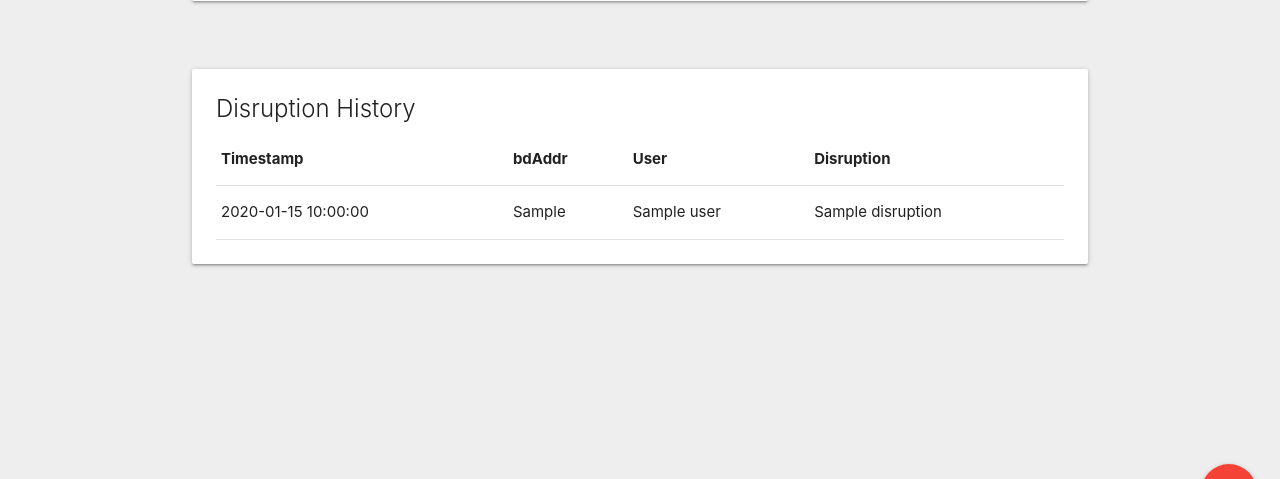
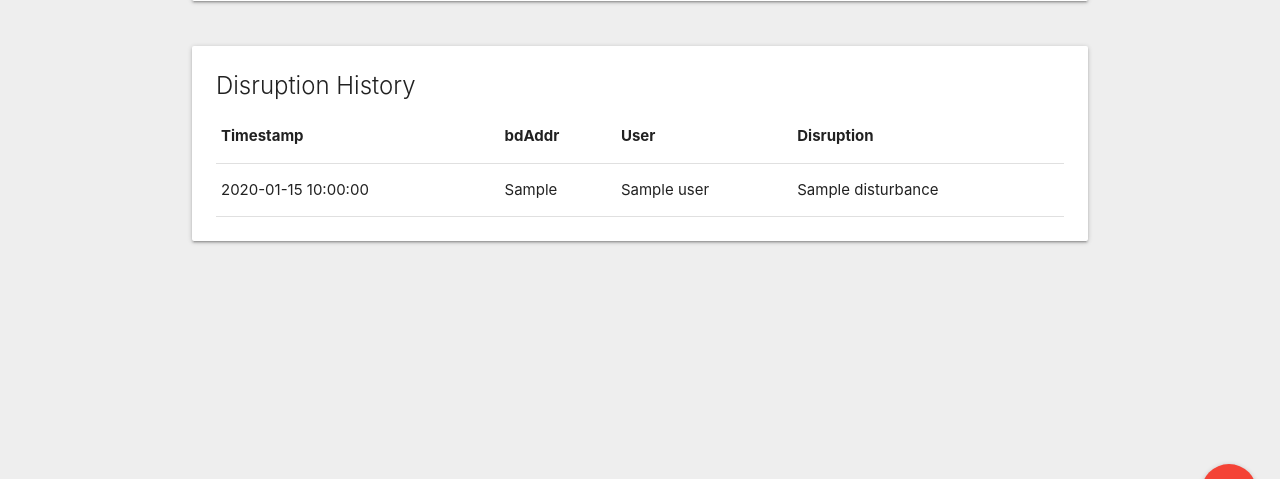
Before and after one commit to timvan/flicpi, a Flask app: template python/templates/index.html in a window 1280 px wide. Shown: the part 257-736 px from the top of the page. Run offline with Flask 2, Linux system fonts and the light colour scheme; the template is opened without the code that fills it: most values are stand-ins (such as "Sample title", 1, 10 or a date in 2020); some libraries are stand-ins or nearby versions.

Commit message:
name change

```diff
--- a/python/templates/index.html
+++ b/python/templates/index.html
@@ -98,7 +98,7 @@
 
         <!-- DISTURBANCE HISTORY -->
 
-        <br><br>
+        <br>
 
         <div class="card">
             <div class="card-content">
@@ -119,7 +119,7 @@
                                 <td>{{ row.timestamp }}</td>
                                 <td>{{ row.bdAddr }}</td>
                                 <td>{{ row.user }}</td>
-                                <td>{{ row.disruption }}</td>
+                                <td>{{ row.disturbance }}</td>
                             </tr>
                         {% endfor %}
                     </tbody>
@@ -194,9 +194,9 @@
             str += ('<td>' + String(data[i]['state']) + '</td>')
 
     		if(String(data[i]['state']) == 'true'){
-    			str += ('<td class="current_disruption active" disruption_start="' + String(data[i]['disruption_start']) + '"></td>');
+    			str += ('<td class="current_disturbance active" disturbance_start="' + String(data[i]['disturbance_start']) + '"></td>');
     		}else{
-    			str += ('<td class="current_disruption"></td>');
+    			str += ('<td class="current_disturbance"></td>');
     		}
 
     		str += ('<td class="">' + secs_to_string(data[i]['daily_total']) + '</td>')
@@ -210,11 +210,11 @@
     });
 
     var counter = setInterval(function() {
-    	var $rows = $(state_tablebody).find('td.current_disruption')
+    	var $rows = $(state_tablebody).find('td.current_disturbance')
 
     	$rows.each(function(index, value){
     		if($(this).hasClass('active')){
-	    		var t = new Date($(this).attr('disruption_start'));
+	    		var t = new Date($(this).attr('disturbance_start'));
 	    		var t_change = Math.floor((Date.now() - t) / 1000);
 
 	    		if(t_change >= 60){
```
